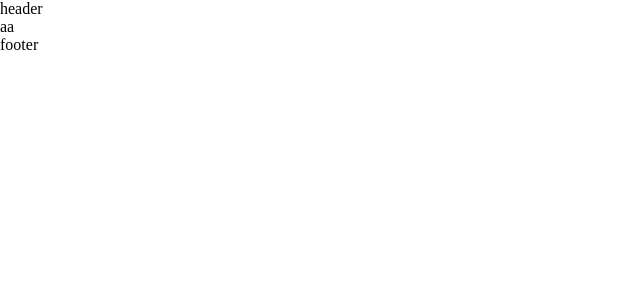
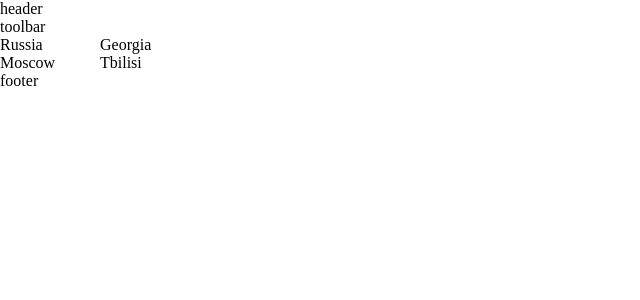
Before and after one commit to ungear/countries-dashboard, a Next.js app: page / in a window 1280 px wide. Shown: the top 300 px of the page, without its empty margins (0-640 px from the left). Built offline with nearby package versions, Linux system fonts and the light colour scheme.

Commit message:
basic structure ang grid

```diff
--- /dev/null
+++ b/src/components/countriesGrid.tsx
@@ -0,0 +1,15 @@
+import styles from '@/styles/CountriesGrid.module.css'
+
+export function CountriesGrid({countries}){
+  const rows = countries.map(x => {
+    return (
+      <div key={x.name}>
+        <div>{x.name}</div>
+        <div>{x.capital}</div>
+      </div>
+    )
+  })
+  return (
+    <div className={styles.countriesGrid}>{rows}</div>
+  )
+}
--- /dev/null
+++ b/src/components/toolbar.tsx
@@ -0,0 +1,7 @@
+export function Toolbar(){
+  return (
+    <div>
+      toolbar
+    </div>
+  )
+}
--- a/src/pages/index.tsx
+++ b/src/pages/index.tsx
@@ -2,13 +2,20 @@ import Head from 'next/head'
 import Image from 'next/image'
 import { Inter } from 'next/font/google'
 import styles from '@/styles/Home.module.css'
+import { Toolbar } from '../components/toolbar'
+import { CountriesGrid } from '../components/countriesGrid'
 
 const inter = Inter({ subsets: ['latin'] })
 
 export default function Home() {
+  const COUNTRIES = [
+    { name: 'Russia', capital: 'Moscow' },
+    { name: 'Georgia', capital: 'Tbilisi' },
+  ]
   return (
-    <main>
-      aa
-    </main>
+    <section>
+      <Toolbar></Toolbar>
+      <CountriesGrid countries={COUNTRIES}></CountriesGrid>
+    </section>
   )
 }
--- /dev/null
+++ b/src/styles/CountriesGrid.module.css
@@ -0,0 +1,4 @@
+.countriesGrid{
+  display: grid;
+  grid-template-columns: 100px 100px;
+}
```
